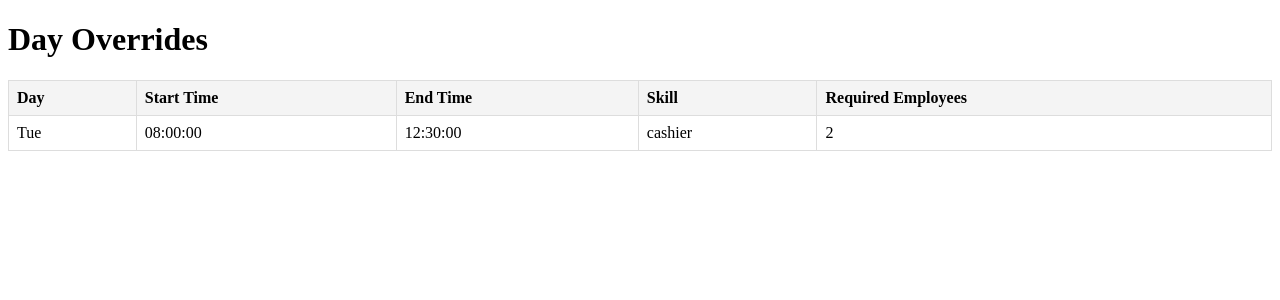
After one commit to p-ivanovv/Mladi-Bogati-Tuesari, a Flask app: page /view_day_overrides in a window 1280 px wide. The commit adds this page. Shown: the top 300 px of the page. Run offline with Flask 3, Linux system fonts and the light colour scheme; data comes from the database, SQL or seed files in the repository; both versions use the stored data as it was after the commit.

Commit message:
trying to add ortools

```diff
--- a/app.py
+++ b/app.py
@@ -5,6 +5,9 @@ from flask_login import UserMixin, LoginManager, login_user, logout_user, login_
 from flask import request, flash, redirect, url_for, session
 from webforms import LoginForm, UserForm
 from datetime import datetime, timedelta
+from ortools.sat.python import cp_model
+from sqlalchemy.orm import joinedload
+from datetime import date
 
 
 app = Flask(__name__)
@@ -15,12 +18,15 @@ db = SQLAlchemy()
 db.init_app(app)
 
 class Users(db.Model, UserMixin):
+    __tablename__ = 'users'
     id = db.Column(db.Integer, primary_key=True)
     username = db.Column(db.String(20), nullable=False, unique=True)
     name = db.Column(db.String(200), nullable=False)
     email = db.Column(db.String(120), nullable=False, unique=True)
     password_hash = db.Column(db.String(128))
     role = db.Column(db.String(20), nullable=False, default='employee')
+    shifts = db.relationship('Shifts', backref='user', lazy=True)
+    skill = db.Column(db.String(200), nullable=True)
 
     @property
     def password(self):
@@ -37,12 +43,13 @@ class Users(db.Model, UserMixin):
         return '<Name %r>' % self.name
 
 class Shifts(db.Model):
+    __tablename__ = 'shifts'
     id = db.Column(db.Integer, primary_key=True)
     date = db.Column(db.String(20), nullable=False)
+    day = db.Column(db.String(20), nullable=False)
     start_time = db.Column(db.String(20), nullable=False)
     end_time = db.Column(db.String(20), nullable=False)
     user_id = db.Column(db.Integer, db.ForeignKey('users.id'))
-    user = db.relationship('Users', backref='shifts')
 
     def __repr__(self):
         return '<Shift %r>' % self.id
@@ -54,6 +61,30 @@ class TimeOffRequest(db.Model):
     end_date = db.Column(db.Date, nullable=False)
     reason = db.Column(db.String(200))
     status = db.Column(db.String(20), default='Pending')
+
+class ShiftTemplate(db.Model):
+    __tablename__ = 'shift_template'
+    id = db.Column(db.Integer, primary_key=True)
+    day_type = db.Column(db.String(20), nullable=False)
+    start_time = db.Column(db.Time, nullable=False)
+    end_time = db.Column(db.Time, nullable=False)
+    skill = db.Column(db.String(100), nullable=False)  # Changed from 'role' to 'skill'
+    required_employees = db.Column(db.Integer, nullable=False)
+
+class DaySpecificOverride(db.Model):
+    __tablename__ = 'day_specific_override'
+    id = db.Column(db.Integer, primary_key=True)
+    day = db.Column(db.String(50), nullable=False)
+    start_time = db.Column(db.Time, nullable=False)
+    end_time = db.Column(db.Time, nullable=False)
+    skill = db.Column(db.String(100), nullable=False)  # Changed from 'role' to 'skill'
+    required_employees = db.Column(db.Integer, nullable=False)
+
+class CompanyConfig(db.Model):
+    __tablename__ = 'company_config'
+    id = db.Column(db.Integer, primary_key=True)
+    works_on_weekends = db.Column(db.Boolean, nullable=False, default=False)
+
 
 with app.app_context():
 	db.create_all()
@@ -146,7 +177,8 @@ def register():
                 name=form.name.data,
                 email=form.email.data,
                 password_hash=hashed_pw,
-                role=form.role.data
+                role=form.role.data,
+                skill=form.skill.data
             )
             db.session.add(user)
             db.session.commit()
@@ -154,6 +186,26 @@ def register():
             return redirect(url_for('login'))
 
     return render_template("register.html", form=form, name=name)
+
+@app.route('/set_company_policy', methods=['GET', 'POST'])
+def set_company_policy():
+    if request.method == 'POST':
+        works_on_weekends = request.form.get('works_on_weekends') == 'on'
+
+        config = CompanyConfig.query.first()
+        if config:
+            config.works_on_weekends = works_on_weekends
+        else:
+            config = CompanyConfig(works_on_weekends=works_on_weekends)
+            db.session.add(config)
+
+        db.session.commit()
+        flash("Company policy updated successfully!")
+        return redirect(url_for('set_company_policy'))
+
+    config = CompanyConfig.query.first()
+    return render_template('set_company_policy.html', config=config)
+
 
 @app.route('/dashboard')
 @login_required
@@ -299,5 +351,327 @@ def delete_shift(shift_id):
     flash("Shift deleted successfully!")
     return redirect(url_for('calendar_data_all'))
 
+@app.route('/view_shift_templates')
+def view_shift_templates():
+    shift_templates = ShiftTemplate.query.all()
+    return render_template('view_shift_templates.html', shift_templates=shift_templates)
+
+
+@app.route('/set_shift_template', methods=['GET', 'POST'])
+def set_shift_template():
+    if request.method == 'POST':
+        day_type = request.form['day_type']
+        start_time = datetime.strptime(request.form['start_time'], '%H:%M').time()
+        end_time = datetime.strptime(request.form['end_time'], '%H:%M').time()
+        skill = request.form['skill']  # Use 'skill' instead of 'role'
+        required_employees = int(request.form['required_employees'])
+
+        new_template = ShiftTemplate(
+            day_type=day_type,
+            start_time=start_time,
+            end_time=end_time,
+            skill=skill,
+            required_employees=required_employees
+        )
+        db.session.add(new_template)
+        db.session.commit()
+        flash("Shift template updated successfully!")
+        return redirect(url_for('view_shift_templates'))
+
+    return render_template('set_shift_template.html')
+
+@app.route('/view_day_overrides')
+def view_day_overrides():
+    day_overrides = DaySpecificOverride.query.all()
+    return render_template('view_day_overrides.html', day_overrides=day_overrides)
+
+@app.route('/set_day_override', methods=['GET', 'POST'])
+def set_day_override():
+    if request.method == 'POST':
+        day = request.form['day']
+        start_time = datetime.strptime(request.form['start_time'], '%H:%M').time()
+        end_time = datetime.strptime(request.form['end_time'], '%H:%M').time()
+        skill = request.form['skill']
+        required_employees = int(request.form['required_employees'])
+
+        new_override = DaySpecificOverride(
+            day=day,
+            start_time=start_time,
+            end_time=end_time,
+            skill=skill,
+            required_employees=required_employees
+        )
+        db.session.add(new_override)
+        db.session.commit()
+        flash("Day-specific override added successfully!")
+        return redirect(url_for('view_day_overrides'))
+
+    return render_template('set_day_override.html')
+
+
+
+def fetch_scheduling_data():
+    employees = Users.query.filter_by(role='employee').all()
+
+    shift_templates = ShiftTemplate.query.all()
+
+    overrides = DaySpecificOverride.query.all()
+
+    return employees, shift_templates, overrides
+
+def build_weekly_requirements(works_on_weekends):
+    employees, templates, overrides = fetch_scheduling_data()
+
+    days_of_week = ['Monday', 'Tuesday', 'Wednesday', 'Thursday', 'Friday']
+    if works_on_weekends:
+        days_of_week.extend(['Saturday', 'Sunday'])
+
+    weekly_requirements = []
+
+    for day in days_of_week:
+        for template in templates:
+            if template.day_type == 'weekend' and day in ['Saturday', 'Sunday']:
+                weekly_requirements.append({
+                    'day': day,
+                    'start_time': template.start_time,
+                    'end_time': template.end_time,
+                    'employees': template.employees,
+                    'skill_required': template.skill_required
+                })
+            elif template.day_type == 'weekday' and day not in ['Saturday', 'Sunday']:
+                weekly_requirements.append({
+                    'day': day,
+                    'start_time': template.start_time,
+                    'end_time': template.end_time,
+                    'employees': template.employees,
+                    'skill_required': template.skill_required
+                })
+
+        for override in overrides:
+            if override.day == day:
+                weekly_requirements.append({
+                    'day': day,
+                    'start_time': override.start_time,
+                    'end_time': override.end_time,
+                    'employees': override.employees,
+                    'skill_required': override.skill_required
+                })
+
+    return weekly_requirements, employees
+
+def generate_schedule(db_session, works_on_weekends):
+    model = cp_model.CpModel()
+
+    employees = db_session.query(Users).filter_by(role="employee").all()
+    shift_templates = db_session.query(ShiftTemplate).all()
+    day_overrides = db_session.query(DaySpecificOverride).all()
+
+    employee_ids = [emp.id for emp in employees]
+    employee_skills = {emp.id: emp.skill for emp in employees}
+
+    shifts_needed = {"weekday": {}, "weekend": {}}
+    for template in shift_templates:
+        if template.day_type == "weekday":
+            shifts_needed["weekday"][(template.start_time, template.end_time, template.skill)] = template.employees
+        elif works_on_weekends and template.day_type == "weekend":
+            shifts_needed["weekend"][(template.start_time, template.end_time, template.skill)] = template.employees
+
+    for override in day_overrides:
+        shifts_needed["weekday"][(override.start_time, override.end_time, override.skill)] = override.employees
+
+    employee_shifts = {}
+    for emp_id in employee_ids:
+        for day in range(7):
+            for (start_time, end_time, skill) in shifts_needed["weekday"]:
+                employee_shifts[(emp_id, day, start_time, end_time, skill)] = model.NewBoolVar(
+                    f"emp_{emp_id}_day_{day}_{start_time}_{end_time}_{skill}"
+                )
+
+    for day in range(5):
+        for (start_time, end_time, skill), num_employees in shifts_needed["weekday"].items():
+            model.Add(
+                sum(
+                    employee_shifts[(emp_id, day, start_time, end_time, skill)]
+                    for emp_id in employee_ids
+                    if employee_skills[emp_id] == skill
+                )
+                >= num_employees
+            )
+
+    if works_on_weekends:
+        for day in [5, 6]:
+            for (start_time, end_time, skill), num_employees in shifts_needed["weekend"].items():
+                model.Add(
+                    sum(
+                        employee_shifts[(emp_id, day, start_time, end_time, skill)]
+                        for emp_id in employee_ids
+                        if employee_skills[emp_id] == skill
+                    )
+                    >= num_employees
+                )
+
+    for emp_id in employee_ids:
+        total_shifts = sum(
+            employee_shifts[(emp_id, day, start_time, end_time, skill)]
+            for day in range(7)
+            for (start_time, end_time, skill) in shifts_needed["weekday"]
+        )
+        for other_emp_id in employee_ids:
+            if emp_id != other_emp_id:
+                other_total_shifts = sum(
+                    employee_shifts[(other_emp_id, day, start_time, end_time, skill)]
+                    for day in range(7)
+                    for (start_time, end_time, skill) in shifts_needed["weekday"]
+                )
+                model.Add(total_shifts <= other_total_shifts + 1)
+
+    solver = cp_model.CpSolver()
+    status = solver.Solve(model)
+
+    if status in (cp_model.FEASIBLE, cp_model.OPTIMAL):
+        for emp_id in employee_ids:
+            for day in range(7):
+                for (start_time, end_time, skill) in shifts_needed["weekday"]:
+                    if solver.Value(employee_shifts[(emp_id, day, start_time, end_time, skill)]) == 1:
+                        shift = Shifts(
+                            date=None,
+                            day=day,
+                            start_time=start_time,
+                            end_time=end_time,
+                            user_id=emp_id
+                        )
+                        db_session.add(shift)
+        db_session.commit()
+        return "Schedule generated successfully!"
+    else:
+        return f"Solver failed with status: {status}"
+
+
+def generate_schedule(works_on_weekends):
+    model = cp_model.CpModel()
+
+    employees = Users.query.filter_by(role="employee").all()
+    shift_templates = ShiftTemplate.query.all()
+    day_overrides = DaySpecificOverride.query.all()
+
+    print("Employees:", [(emp.id, emp.name, emp.skill) for emp in employees])
+    print("Shift Templates:", [(t.day_type, t.start_time, t.end_time, t.skill, t.required_employees) for t in shift_templates])
+    print("Day Overrides:", [(o.day, o.start_time, o.end_time, o.skill, o.required_employees) for o in day_overrides])
+
+    employee_ids = [emp.id for emp in employees]
+    employee_skills = {emp.id: emp.skill for emp in employees}
+
+    shifts_needed = {"weekday": {}, "weekend": {}}
+    for template in shift_templates:
+        if template.day_type == "weekday":
+            shifts_needed["weekday"][(template.start_time, template.end_time, template.skill)] = template.required_employees
+        elif works_on_weekends and template.day_type == "weekend":
+            shifts_needed["weekend"][(template.start_time, template.end_time, template.skill)] = template.required_employees
+
+    for override in day_overrides:
+        shifts_needed["weekday"][(override.start_time, override.end_time, override.skill)] = override.required_employees
+
+    print("Shifts Needed:", shifts_needed)
+
+    employee_shifts = {}
+    for emp_id in employee_ids:
+        for day in range(7):
+            for (start_time, end_time, skill) in shifts_needed["weekday"]:
+                employee_shifts[(emp_id, day, start_time, end_time, skill)] = model.NewBoolVar(
+                    f"emp_{emp_id}_day_{day}_{start_time}_{end_time}_{skill}"
+                )
+
+
+    for day in range(5):
+        for (start_time, end_time, skill), num_employees in shifts_needed["weekday"].items():
+            model.Add(
+                sum(
+                    employee_shifts[(emp_id, day, start_time, end_time, skill)]
+                    for emp_id in employee_ids
+                    if employee_skills[emp_id] == skill
+                )
+                >= num_employees
+            )
+            print(f"Added staffing constraint for {day}, {start_time}-{end_time}, Skill: {skill}, Required: {num_employees}")
+
+    if works_on_weekends:
+        for day in [5, 6]:
+            for (start_time, end_time, skill), num_employees in shifts_needed["weekend"].items():
+                model.Add(
+                    sum(
+                        employee_shifts[(emp_id, day, start_time, end_time, skill)]
+                        for emp_id in employee_ids
+                        if employee_skills[emp_id] == skill
+                    )
+                    >= num_employees
+                )
+                print(f"Added weekend staffing constraint for {day}, {start_time}-{end_time}, Skill: {skill}, Required: {num_employees}")
+
+    for emp_id in employee_ids:
+        total_shifts = sum(
+            employee_shifts[(emp_id, day, start_time, end_time, skill)]
+            for day in range(7)
+            for (start_time, end_time, skill) in shifts_needed["weekday"]
+        )
+        for other_emp_id in employee_ids:
+            if emp_id != other_emp_id:
+                other_total_shifts = sum(
+                    employee_shifts[(other_emp_id, day, start_time, end_time, skill)]
+                    for day in range(7)
+                    for (start_time, end_time, skill) in shifts_needed["weekday"]
+                )
+                model.Add(total_shifts <= other_total_shifts + 1)
+                print(f"Added fairness constraint for Employee {emp_id} vs Employee {other_emp_id}")
+
+    solver = cp_model.CpSolver()
+    status = solver.Solve(model)
+
+    if status in (cp_model.FEASIBLE, cp_model.OPTIMAL):
+        print("Solution Found: OPTIMAL or FEASIBLE")
+        schedule = {}
+        for emp_id in employee_ids:
+            for day in range(7):
+                for (start_time, end_time, skill) in shifts_needed["weekday"]:
+                    if solver.Value(employee_shifts[(emp_id, day, start_time, end_time, skill)]) == 1:
+                        if (day, start_time, skill) not in schedule:
+                            schedule[(day, start_time, skill)] = []
+                        schedule[(day, start_time, skill)].append(emp_id)
+                        print(f"Assigned Employee {emp_id} to {day}, {start_time}-{end_time}, Skill: {skill}")
+        return schedule
+    else:
+        print(f"Solver failed with status: {status}")
+        return None
+
+
+@app.route('/generate_schedule', methods=['GET', 'POST'])
+def generate_schedule_route(works_on_weekends):
+    schedule = generate_schedule(works_on_weekends)
+
+    if not schedule:
+        flash("No feasible schedule could be generated. Please adjust the constraints or input data.", "error")
+    else:
+        today = datetime.now()
+        for (day, start_time, skill), employee_ids in schedule.items():
+            for emp_id in employee_ids:
+                shift_date = today + timedelta(days=day)
+                shift = Shifts(
+                    date=shift_date.strftime('%Y-%m-%d'),
+                    day=["Monday", "Tuesday", "Wednesday", "Thursday", "Friday", "Saturday", "Sunday"][day],
+                    start_time=start_time.strftime('%H:%M'),
+                    user_id=emp_id
+                )
+                db.session.add(shift)
+        db.session.commit()
+        flash("Schedule successfully generated!", "success")
+
+    return redirect('/view_schedule')
+
+
+@app.route('/view_schedule')
+def view_schedule():
+    shifts = Shifts.query.options(joinedload(Shifts.user)).all()
+    return render_template('schedule.html', shifts=shifts)
+
+
 if __name__ == '__main__':
     app.run(debug=True)
--- a/templates/register.html
+++ b/templates/register.html
@@ -55,6 +55,11 @@
         {{ form.role(class="form-control") }}
         <br/>
 
+		{{ form.skill.label(class="form-label", style="color: black;") }}
+
+		{{ form.skill(class="form-control") }}
+		<br/>
+
         {{ form.submit(class="btn btn-secondary") }}
 
 
--- /dev/null
+++ b/templates/set_company_policy.html
@@ -0,0 +1,5 @@
+<form method="POST" action="/set_company_policy">
+    <label for="works_on_weekends">Works on Weekends:</label>
+    <input type="checkbox" name="works_on_weekends" {% if config and config.works_on_weekends %}checked{% endif %}>
+    <button type="submit">Update Policy</button>
+</form>
--- /dev/null
+++ b/templates/view_day_overrides.html
@@ -0,0 +1,56 @@
+<!DOCTYPE html>
+<html lang="en">
+<head>
+    <meta charset="UTF-8">
+    <meta name="viewport" content="width=device-width, initial-scale=1.0">
+    <title>View Day Overrides</title>
+    <style>
+        table {
+            width: 100%;
+            border-collapse: collapse;
+            margin-top: 20px;
+        }
+        th, td {
+            border: 1px solid #ddd;
+            padding: 8px;
+            text-align: left;
+        }
+        th {
+            background-color: #f4f4f4;
+        }
+        tr:nth-child(even) {
+            background-color: #f9f9f9;
+        }
+    </style>
+</head>
+<body>
+    <h1>Day Overrides</h1>
+
+    {% if day_overrides %}
+        <table>
+            <thead>
+                <tr>
+                    <th>Day</th>
+                    <th>Start Time</th>
+                    <th>End Time</th>
+                    <th>Skill</th> <!-- Changed from 'Role' to 'Skill' -->
+                    <th>Required Employees</th>
+                </tr>
+            </thead>
+            <tbody>
+                {% for override in day_overrides %}
+                    <tr>
+                        <td>{{ override.day }}</td>
+                        <td>{{ override.start_time }}</td>
+                        <td>{{ override.end_time }}</td>
+                        <td>{{ override.skill }}</td> <!-- Changed from 'role' to 'skill' -->
+                        <td>{{ override.required_employees }}</td>
+                    </tr>
+                {% endfor %}
+            </tbody>
+        </table>
+    {% else %}
+        <p>No day overrides found. Please add an override first.</p>
+    {% endif %}
+</body>
+</html>
--- a/webforms.py
+++ b/webforms.py
@@ -14,6 +14,7 @@ class UserForm(FlaskForm):
 	password_hash = PasswordField('Password', validators=[DataRequired(), EqualTo('password_hash2', message='Passwords Must Match!')])
 	password_hash2 = PasswordField('Confirm Password', validators=[DataRequired()])
 	role = SelectField('Role', choices=[('manager', 'Manager'), ('employee', 'Employee')], validators=[DataRequired()], default='employee')
+	skill = StringField("Skill", validators=[DataRequired()])
 	submit = SubmitField("Submit")
 
 class TimeOffForm(FlaskForm):
```
Also changed, not shown: templates/schedule.html (added, +20 -0 lines), templates/set_day_override.html (added, +26 -0 lines), templates/set_shift_template.html (added, +18 -0 lines), templates/view_shift_templates.html (added, +56 -0 lines), instance/users.db.
